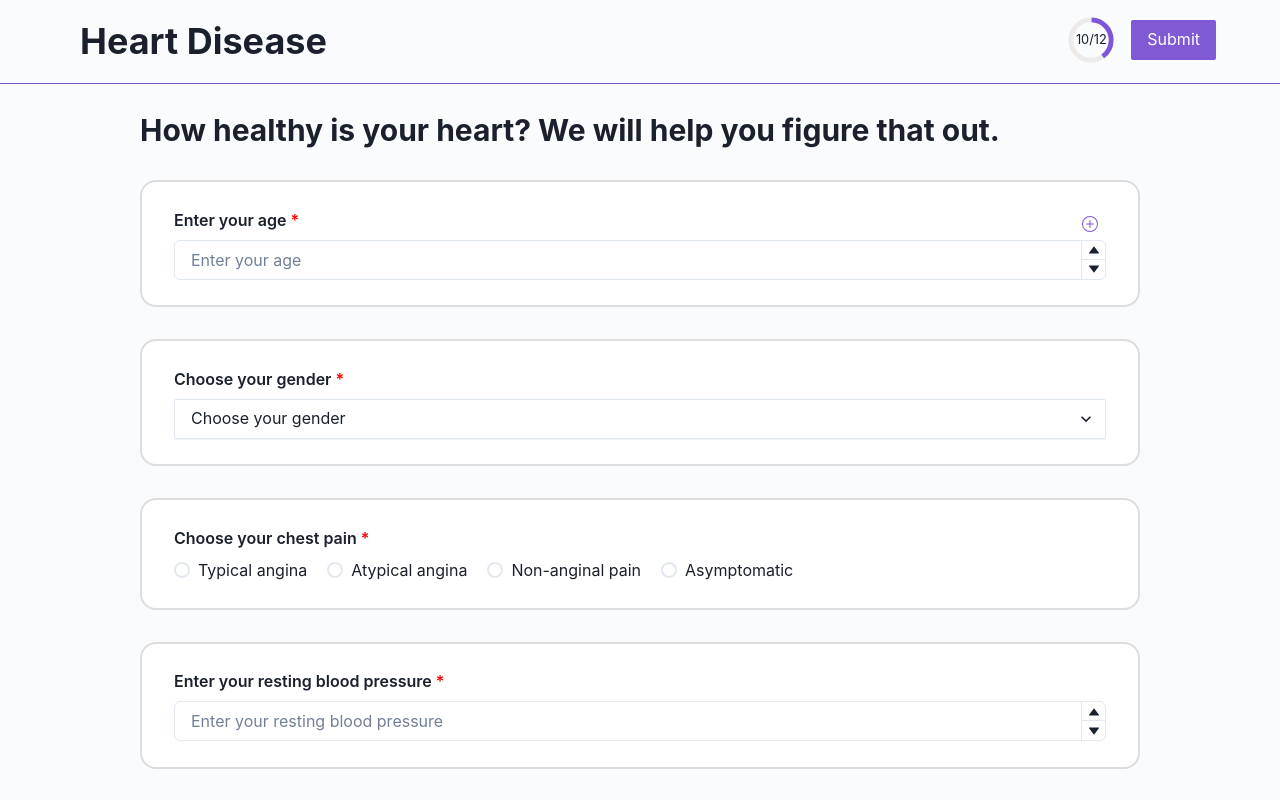
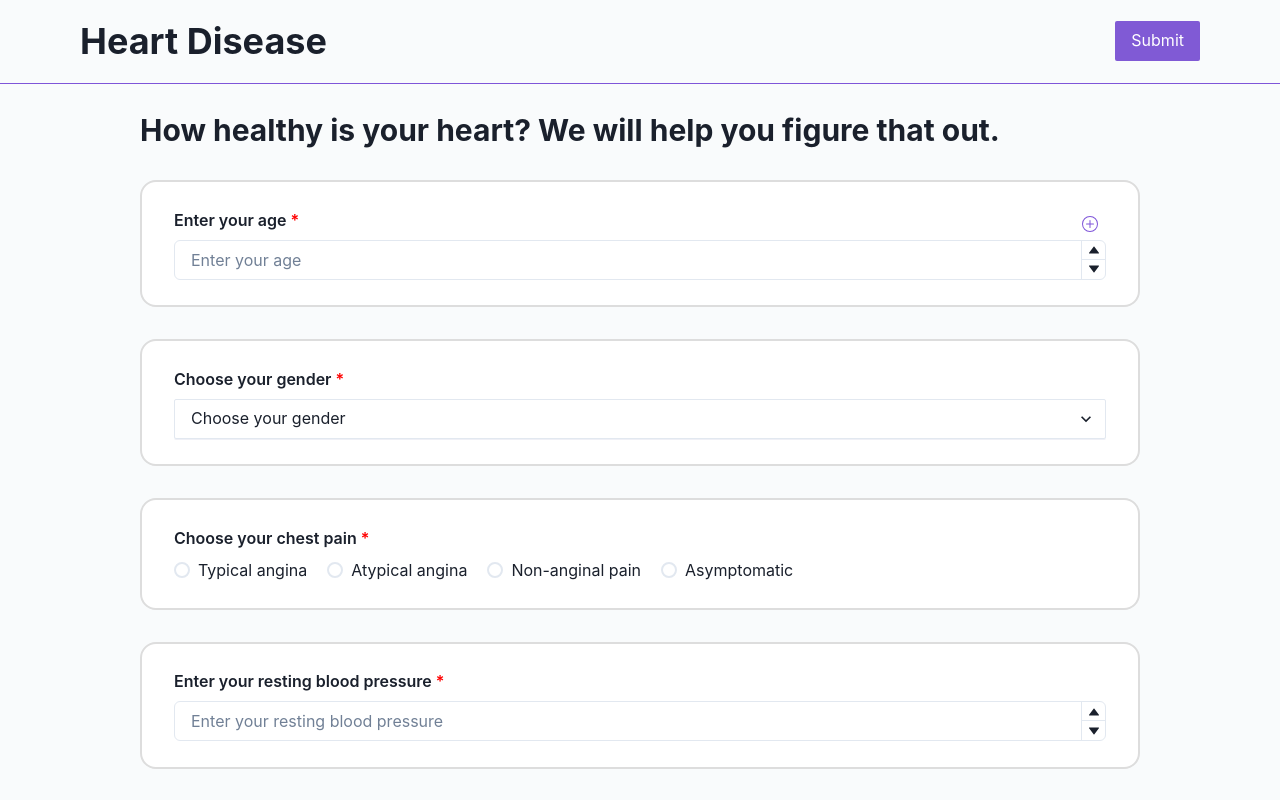
Before and after one commit to PranayBajracharya/Heart-Disease-UI, a Next.js app: page / in a window 1280 px wide. Shown: the top 800 px of the page. Built offline with nearby package versions, Linux system fonts and the light colour scheme.

Commit message:
mock api for POST req

```diff
--- a/src/components/Submit.tsx
+++ b/src/components/Submit.tsx
@@ -1,33 +1,20 @@
-import {
-  Button,
-  CircularProgress,
-  CircularProgressLabel,
-  Flex,
-} from "@chakra-ui/react";
+import { Button, Flex } from "@chakra-ui/react";
 
-export default function Submit() {
+export default function Submit({ isLoading }: { isLoading: boolean }) {
   return (
     <Flex
       gap={4}
       alignItems="center"
       position="fixed"
-      right="4rem"
-      top="1rem"
+      right="5rem"
+      top="21px"
       zIndex="100"
     >
-      <CircularProgress
-        display="flex"
-        alignItems="center"
-        value={40}
-        size={12}
-        color="purple.400"
-      >
-        <CircularProgressLabel fontSize="0.8rem">10/12</CircularProgressLabel>
-      </CircularProgress>
       <Button
         type="submit"
         width="max-content"
         colorScheme="purple"
+        isLoading={isLoading}
         isDisabled={false}
       >
         Submit
--- /dev/null
+++ b/src/pages/api/result.ts
@@ -0,0 +1,13 @@
+import { formSchema } from "@schema/form";
+import { NextApiRequest, NextApiResponse } from "next";
+
+export default function handler(req: NextApiRequest, res: NextApiResponse) {
+  if (req.method === "POST") {
+    const data = JSON.parse(req.body);
+
+    const validate = formSchema.safeParse(data);
+    console.log(validate);
+
+    res.status(200).json({ name: "John Doe" });
+  }
+}
--- a/src/pages/index.tsx
+++ b/src/pages/index.tsx
@@ -27,8 +27,9 @@ import { useState } from "react";
 
 export default function Home() {
   const [error, setError] = useState<Map<FormErrorKey, string> | null>(null);
+  const [isLoading, setIsLoading] = useState(false);
 
-  const handleSubmit = (e: React.FormEvent<HTMLFormElement>) => {
+  const handleSubmit = async (e: React.FormEvent<HTMLFormElement>) => {
     e.preventDefault();
 
     const formData = new FormData(e.target as HTMLFormElement);
@@ -41,7 +42,22 @@ export default function Home() {
     const validate = formSchema.safeParse(data);
 
     if (validate.success) {
-      console.log(validate);
+      setIsLoading(true);
+      const response = await fetch("/api/result", {
+        method: "POST",
+        body: JSON.stringify(data),
+      })
+        .then((res) => {
+          if (res.ok) return res.json();
+
+          throw new Error("Something went wrong!");
+        })
+        .catch((e) => {
+          console.log(e);
+        });
+
+      console.log(response);
+      setIsLoading(false);
       return;
     }
 
@@ -60,7 +76,7 @@ export default function Home() {
         How healthy is your heart? We will help you figure that out.
       </Heading>
 
-      <Submit />
+      <Submit isLoading={isLoading} />
 
       <Grid
         rowGap="2rem"
@@ -77,7 +93,10 @@ export default function Home() {
             isRequired={questionList.age.isRequired}
           >
             <NumberInput min={MIN_AGE} name="age">
-              <NumberInputField placeholder={questionList.age.question} />
+              <NumberInputField
+                type="number"
+                placeholder={questionList.age.question}
+              />
               <NumberInputStepper>
                 <NumberIncrementStepper />
                 <NumberDecrementStepper />
@@ -123,7 +142,10 @@ export default function Home() {
             isRequired={questionList.trestbps.isRequired}
           >
             <NumberInput name="trestbps" min={MIN_BPS} max={MAX_BPS}>
-              <NumberInputField placeholder={questionList.trestbps.question} />
+              <NumberInputField
+                type="number"
+                placeholder={questionList.trestbps.question}
+              />
               <NumberInputStepper>
                 <NumberIncrementStepper />
                 <NumberDecrementStepper />
@@ -139,7 +161,10 @@ export default function Home() {
             isRequired={questionList.chol.isRequired}
           >
             <NumberInput name="chol" min={MIN_CHOLESTRAL} max={MAX_CHOLESTRAL}>
-              <NumberInputField placeholder={questionList.chol.question} />
+              <NumberInputField
+                type="number"
+                placeholder={questionList.chol.question}
+              />
               <NumberInputStepper>
                 <NumberIncrementStepper />
                 <NumberDecrementStepper />
@@ -191,7 +216,10 @@ export default function Home() {
             isRequired={questionList.thalach.isRequired}
           >
             <NumberInput name="thalach" min={MIN_THALACH} max={MAX_THALACH}>
-              <NumberInputField placeholder={questionList.thalach.question} />
+              <NumberInputField
+                type="number"
+                placeholder={questionList.thalach.question}
+              />
               <NumberInputStepper>
                 <NumberIncrementStepper />
                 <NumberDecrementStepper />
@@ -227,7 +255,10 @@ export default function Home() {
               max={MAX_OLD_PEAK}
               step={0.1}
             >
-              <NumberInputField placeholder={questionList.oldpeak.question} />
+              <NumberInputField
+                type="number"
+                placeholder={questionList.oldpeak.question}
+              />
               <NumberInputStepper>
                 <NumberIncrementStepper />
                 <NumberDecrementStepper />
```
